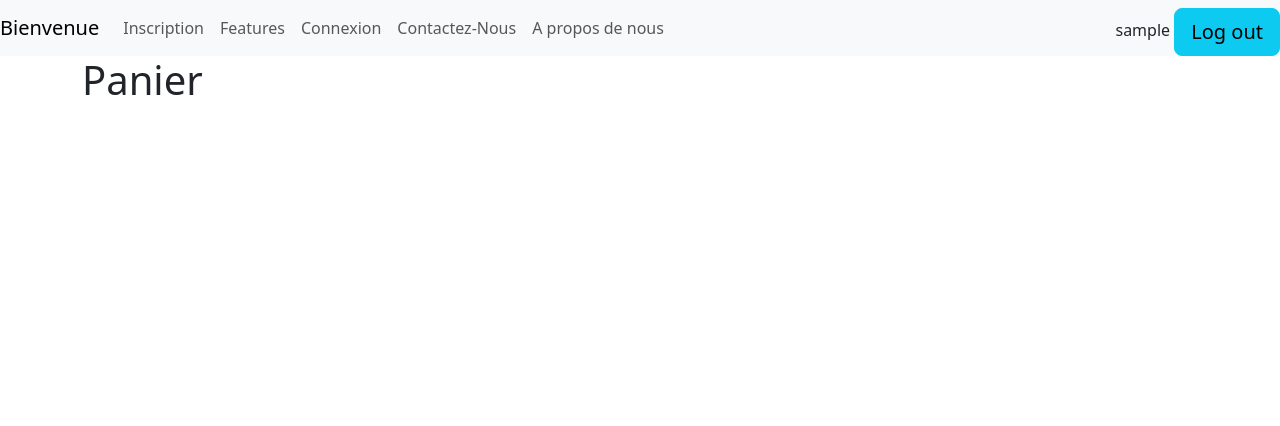
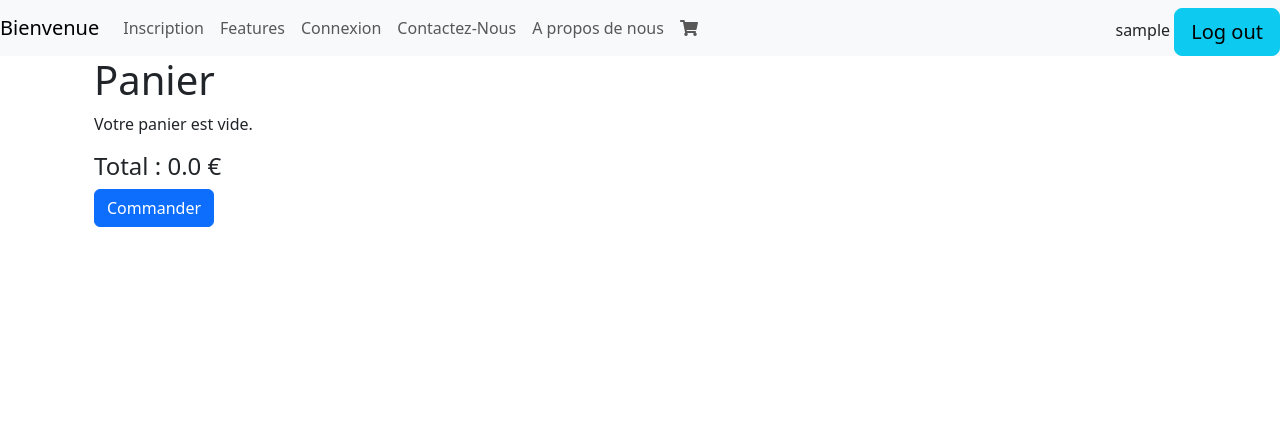
Before and after one commit to Nouhaylaaaa/ecommerce, a Django app: page /panier/ in a window 1280 px wide. Shown: the top 426 px of the page. Run offline with Django 4.2, Linux system fonts and the light colour scheme; the visitor is signed in with stand-in values (Sample User, id 1); data comes from the database, SQL or seed files in the repository; data that the repository does not hold is empty.

Commit message:
paiement

```diff
--- a/boutique/models.py
+++ b/boutique/models.py
@@ -35,6 +35,10 @@ class Commandee(models.Model):
     produitP = models.ForeignKey(Produit,on_delete=models.CASCADE)
     user = models.ForeignKey(User, on_delete=models.CASCADE)
     quantity = models.IntegerField(default=1)
+
+    def get_total(self):
+        return self.quantity * self.produitP.prix
+
     def __str__(self):
         return self.etat_cmd
 
@@ -50,5 +54,12 @@ class Panier(models.Model):
     user = models.OneToOneField(User, on_delete=models.CASCADE)
     commande = models.ManyToManyField(Commandee)
 
+    def get_total(self):
+        total = 0.0
+        for commande in self.commande.all():
+            total += commande.get_total()
+        return total
+
+
     def __str__(self):
-        return self.user
+        return self.user.username
--- a/boutique/templates/panier.html
+++ b/boutique/templates/panier.html
@@ -1,7 +1,50 @@
 {% extends 'base.html' %}
+
 {% block content %}
+<div class="container">
+    <h1>Panier</h1>
+    <div class="row">
+        <div class="col-md-12">
+            {% if panier.commande.all %}
+                <table class="table">
+                    <thead>
+                        <tr>
+                            <th>Produit</th>
+                            <th>Description</th>
+                            <th>Quantité</th>
+                            <th>Prix unitaire</th>
+                            <th>Prix total</th>
+                            <th></th>
+                        </tr>
+                    </thead>
+                    <tbody>
+                        {% for commande in panier.commande.all %}
+                            <tr>
+                                <td>{{ commande.produitP.designation }}</td>
+                                <td>{{ commande.produitP.description }}</td>
+                                <td>{{ commande.quantity }}</td>
+                                <td>{{ commande.produitP.prix }} €</td>
+                                <td>{{ commande.get_total }} €</td>
+                                <td><a href="{% url 'supprimer_panier' commande.id %}" class="btn btn-danger">Supprimer</a></td>
+                            </tr>
+                        {% endfor %}
+                    </tbody>
+                </table>
+            {% else %}
+                <p>Votre panier est vide.</p>
+            {% endif %}
+        </div>
+    </div>
 
+    <div class="row">
+        <div class="col-md-12">
+            <h4>Total : {{ panier.get_total }} €</h4>
+        </div>
+    </div>
 
-  <h1>Panier</h1>
-
+    <form method="post" action="{% url 'paiement' %}">
+        {% csrf_token %}
+        <button type="submit" name="commander" class="btn btn-primary">Commander</button>
+    </form>
+</div>
 {% endblock %}
--- a/boutique/urls.py
+++ b/boutique/urls.py
@@ -1,9 +1,12 @@
 from django.urls import path
-from .views import home1,produit_detail,panier
+from .views import home1,produit_detail,panier,ajouter_panier,supprimer_panier,paiement
 urlpatterns = [
-    path('home1/',home1,name='home1'),
+    path('',home1,name='home1'),
     path('produits/<int:produit_id>/', produit_detail, name='produit_detail'),
     path('panier/', panier, name='panier'),
+    path('ajouter_panier/<int:produit_id>/', ajouter_panier, name='ajouter_panier'),
+    path('supprimer_panier/<int:commande_id>/', supprimer_panier, name='supprimer_panier'),
+    path('paiement/', paiement, name='paiement'),
 
 
 
--- a/boutique/views.py
+++ b/boutique/views.py
@@ -1,12 +1,71 @@
-from django.shortcuts import render, get_object_or_404
-from .models import Produit
-
+from django.shortcuts import render, get_object_or_404,redirect
+from .models import Produit,Panier,Commandee
+from .forms import ReglementForm
+from datetime import date
 # Create your views here.
 def home1(request):
-    produits = Produit.objects.all()
-    return render(request,'home1.html',context={"produits":produits})
+    search_query = request.GET.get('search', '')
+    if search_query:
+        produits = Produit.objects.filter(designation__icontains=search_query)
+    else:
+        produits = Produit.objects.all()
+    return render(request, 'home1.html', {'produits': produits})
 def produit_detail(request, produit_id):
     produit = get_object_or_404(Produit, id=produit_id)
     return render(request, 'produit_detail.html', {'produit': produit})
+
 def panier(request):
-    return render(request,'panier.html')
+    panier, created = Panier.objects.get_or_create(user=request.user)
+    total = panier.get_total()  # Obtenez le total du panier en utilisant la méthode get_total()
+    return render(request, 'panier.html', {'panier': panier, 'total': total})
+
+
+
+def ajouter_panier(request, produit_id):
+    produit = Produit.objects.get(id=produit_id)
+    panier, created = Panier.objects.get_or_create(user=request.user)
+
+    if request.method == 'POST':
+        quantity = int(request.POST.get('quantity', 1))
+
+        for _ in range(quantity):
+            commande = Commandee(produitP=produit, user=request.user)
+            commande.save()
+            panier.commande.add(commande)
+
+    return redirect('panier')
+
+
+def supprimer_panier(request, commande_id):
+    commande = get_object_or_404(Commandee, id=commande_id)
+
+    # Vérifier si la commande appartient à l'utilisateur actuel
+    if commande.user == request.user:
+        panier = Panier.objects.get(user=request.user)
+
+        # Supprimer la commande du panier
+        panier.commande.remove(commande)
+
+        # Supprimer la commande de la base de données
+        commande.delete()
+
+    return redirect('panier')
+
+
+def paiement(request):
+    panier = Panier.objects.get(user=request.user)
+    montant_total = panier.get_total()
+
+    if request.method == 'POST':
+        reglement_form = ReglementForm(request.POST)
+        if reglement_form.is_valid():
+            reglement = reglement_form.save(commit=False)
+            reglement.montant = montant_total
+            reglement.commandeC = panier.commande.first()
+            reglement.save()
+            panier.commande.clear()
+            return redirect('confirmation_paiement')
+    else:
+        reglement_form = ReglementForm(initial={'montant': montant_total, 'date_reglement': date.today()})
+
+    return render(request, 'paiement.html', {'reglement_form': reglement_form, 'panier': panier})
--- a/comptes/templates/base.html
+++ b/comptes/templates/base.html
@@ -3,6 +3,7 @@
 <head>
     <meta charset="UTF-8">
     <title>Accueil</title>
+    <link rel="stylesheet" href="https://cdnjs.cloudflare.com/ajax/libs/font-awesome/5.15.3/css/all.min.css" integrity="sha512-***********" crossorigin="anonymous" />
     <link href="https://cdn.jsdelivr.net/npm/bootstrap@5.3.0-alpha3/dist/css/bootstrap.min.css" rel="stylesheet" integrity="sha384-KK94CHFLLe+nY2dmCWGMq91rCGa5gtU4mk92HdvYe+M/SXH301p5ILy+dN9+nJOZ" crossorigin="anonymous">
     <style>
       footer {
@@ -24,7 +25,7 @@
 <body>
 <header>
     <nav class="navbar navbar-expand-lg navbar-light bg-light">
-  <a class="navbar-brand" href="#">Bienvenue</a>
+  <a class="navbar-brand" href="{%url 'home1'%}">Bienvenue</a>
   <button class="navbar-toggler" type="button" data-toggle="collapse" data-target="#navbarNav" aria-controls="navbarNav" aria-expanded="false" aria-label="Toggle navigation">
     <span class="navbar-toggler-icon"></span>
   </button>
@@ -52,7 +53,7 @@
         </a>
       </li>
       <li class="nav-item">
-    <a class="nav-link" href="#">
+        <a class="nav-link" href="{% url 'panier' %}">
         <i class="fas fa-shopping-cart"></i>
         </a>
       </li>
```
Also changed, not shown: boutique/forms.py (added, +10 -0 lines), boutique/templates/home1.html (+7 -0 lines), boutique/templates/paiement.html (added, +33 -0 lines), boutique/templates/produit_detail.html (+8 -1 lines). Lines whose indentation alone changed are shown as unchanged.
